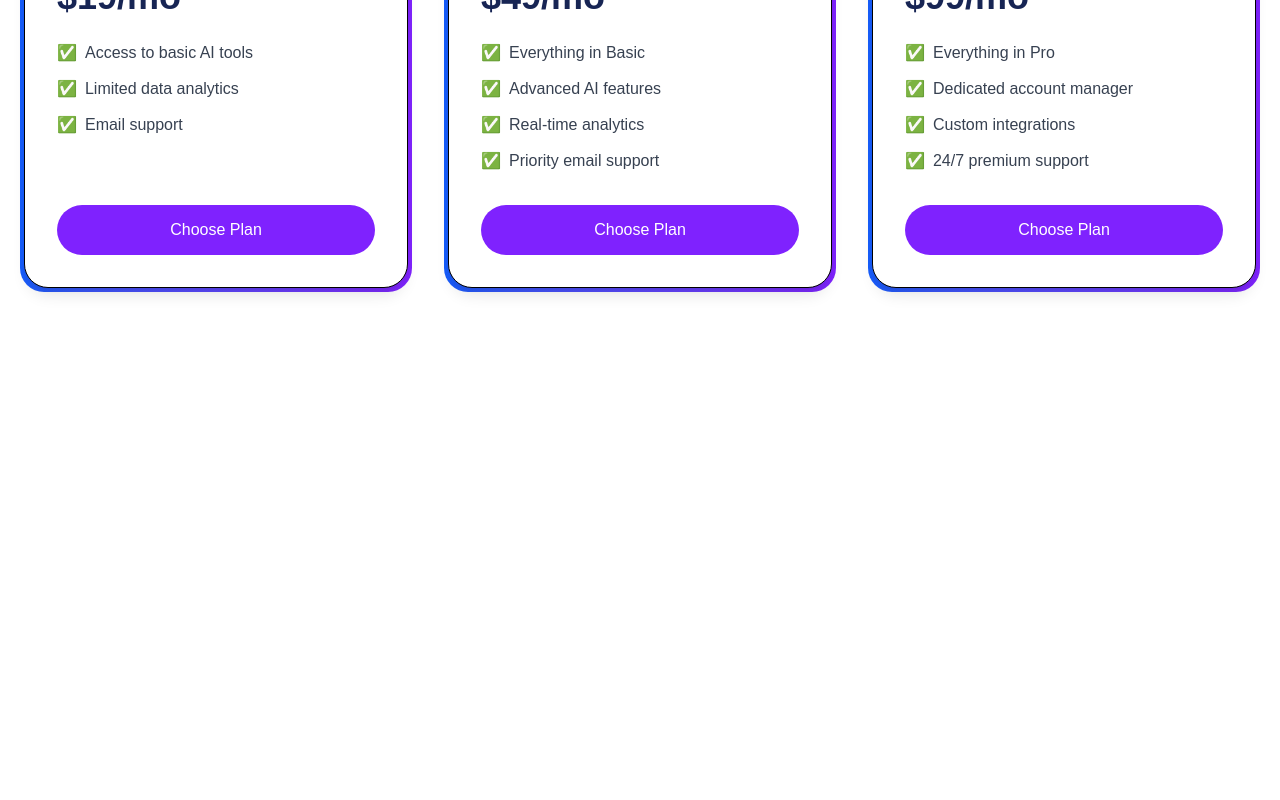
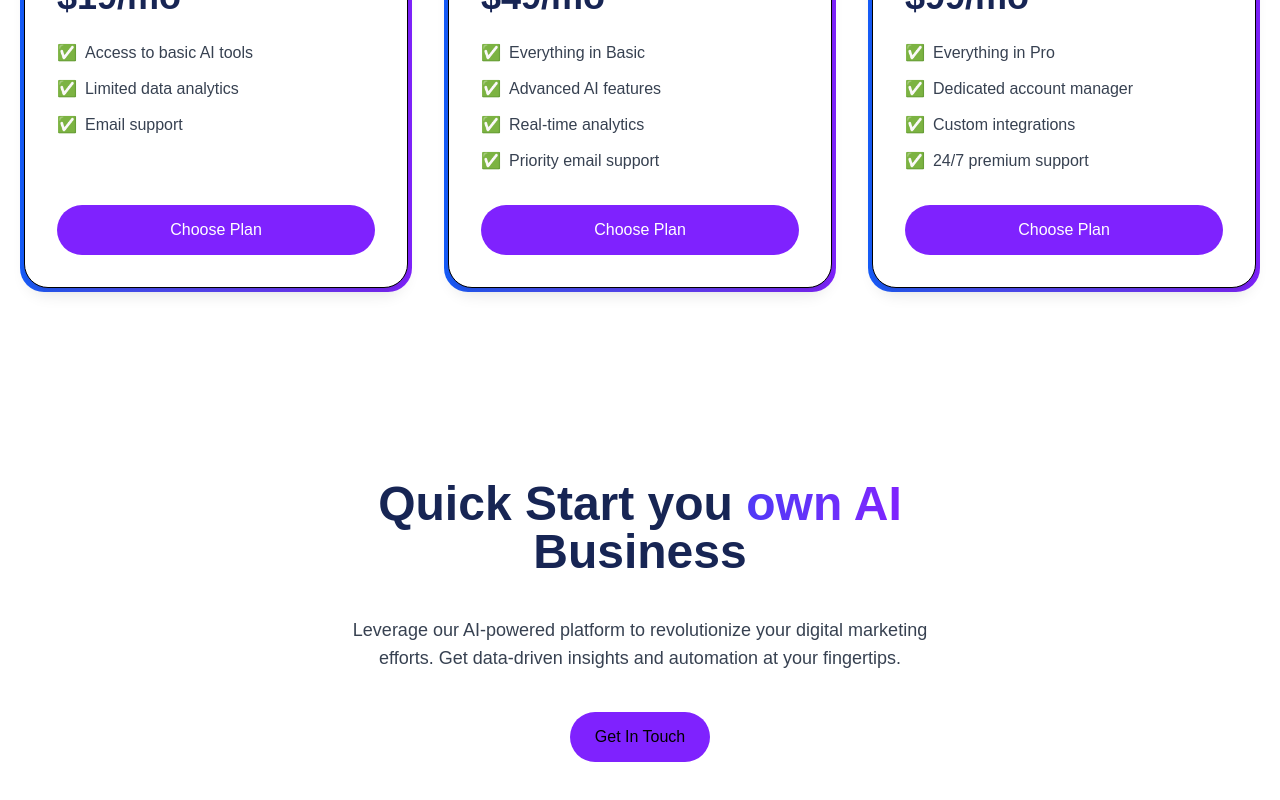
Before and after one commit to Saurabh-2607/GoonAi, a React (Vite) app: page / in a window 1280 px wide. Shown: the part 2738-3538 px from the top of the page. Before the commit the page ends 3050 px from the top, so only its background shows below. Built offline with nearby package versions, Linux system fonts and the light colour scheme.

Commit message:
feat: add CallToAction component and integrate into App layout

```diff
--- a/src/App.tsx
+++ b/src/App.tsx
@@ -4,6 +4,7 @@
 import { Services } from './components/section/Services';
 import { AboutUs } from './components/section/AboutUs';
 import { Pricing } from './components/section/Pricing';
+import { CallToAction } from './components/section/CallToAction';
 
 function App() {
   return (
@@ -13,6 +14,7 @@
         <Services/>
         <AboutUs/>
         <Pricing/>
+        <CallToAction/>
     </Layout>
   )
 }
--- /dev/null
+++ b/src/components/section/CallToAction.tsx
@@ -0,0 +1,33 @@
+import { Button } from "../shared/Button";
+import { Container } from "../shared/Container";
+import { Paragraph } from "../shared/Paragraph";
+
+export const CallToAction = () => {
+  return (
+    <section className="pb-20 relative">
+      {" "}
+      <Container>
+        <div className="relative rounded-2xl overflow-hidden">
+          <div className="relative z-10 mx-auto text-center max-w-xl md:max-w-2xl py-8 md:py-10 px-6 md:px-8">
+            <h1 className="text-3xl sm:text-4xl md:text-5xl font-bold text-heading-1">
+              {" "}
+              Quick Start you{" "}
+              <span className="text-transparent bg-clip-text bg-gradient-to-r from-indigo-600 to-violet-600">
+                own AI
+              </span>{" "}
+              Business
+            </h1>
+            <Paragraph className="pt-10">
+              Leverage our AI-powered platform to revolutionize your digital
+              marketing efforts. Get data-driven insights and automation at your
+              fingertips.
+            </Paragraph>
+            <div className="mx-auto max-w-md sm:max-w-xl pt-10 dark:text-white">
+              <Button> Get In Touch</Button>
+            </div>
+          </div>
+        </div>
+      </Container>
+    </section>
+  );
+};
```
